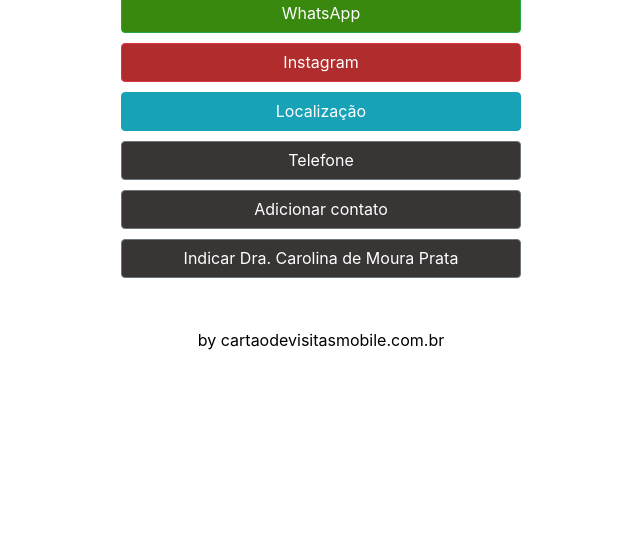
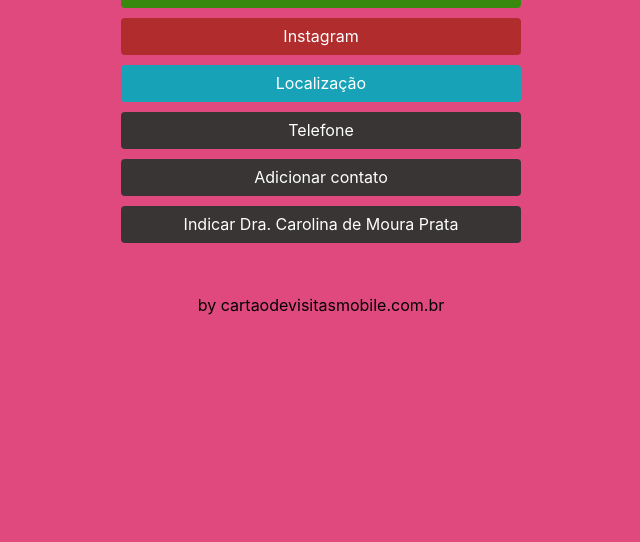
Before and after one commit to startdes/dracarolinamprata, a plain HTML site: page index.html in a window 1280 px wide. Shown: the part 258-800 px from the top of the page, without its empty margins (319-959 px from the left). Drawn offline with nearby package versions, Linux system fonts and the light colour scheme.

Commit message:
Add files via upload

```diff
--- a/css/stilo.css
+++ b/css/stilo.css
@@ -7,6 +7,7 @@
     max-width: 400px;
     text-align: center;
     line-height: 25px;
+    border: 0px;
 }
 
 .divcenter {
@@ -27,21 +28,25 @@
 }
 
 body {
-    background-color: #ffffff;
+background: rgba(214, 10, 82, 0.74);
 }
 
 .geral {
     background-color: rgb(57, 53, 53);
+    border: 0px;
 }
 
 .zapzapcolor {
     background-color: #39890f;
+    border: 0px;
 }
 
 .instacolor {
     background-color: #b12c2c;
+    border: 0px;
 }
 
 .facecolor {
     background-color: #4267B2;
+    border: 0px;
 }
```
Also changed, not shown: img/logo.png, img/oldlogo (2).png (added).
